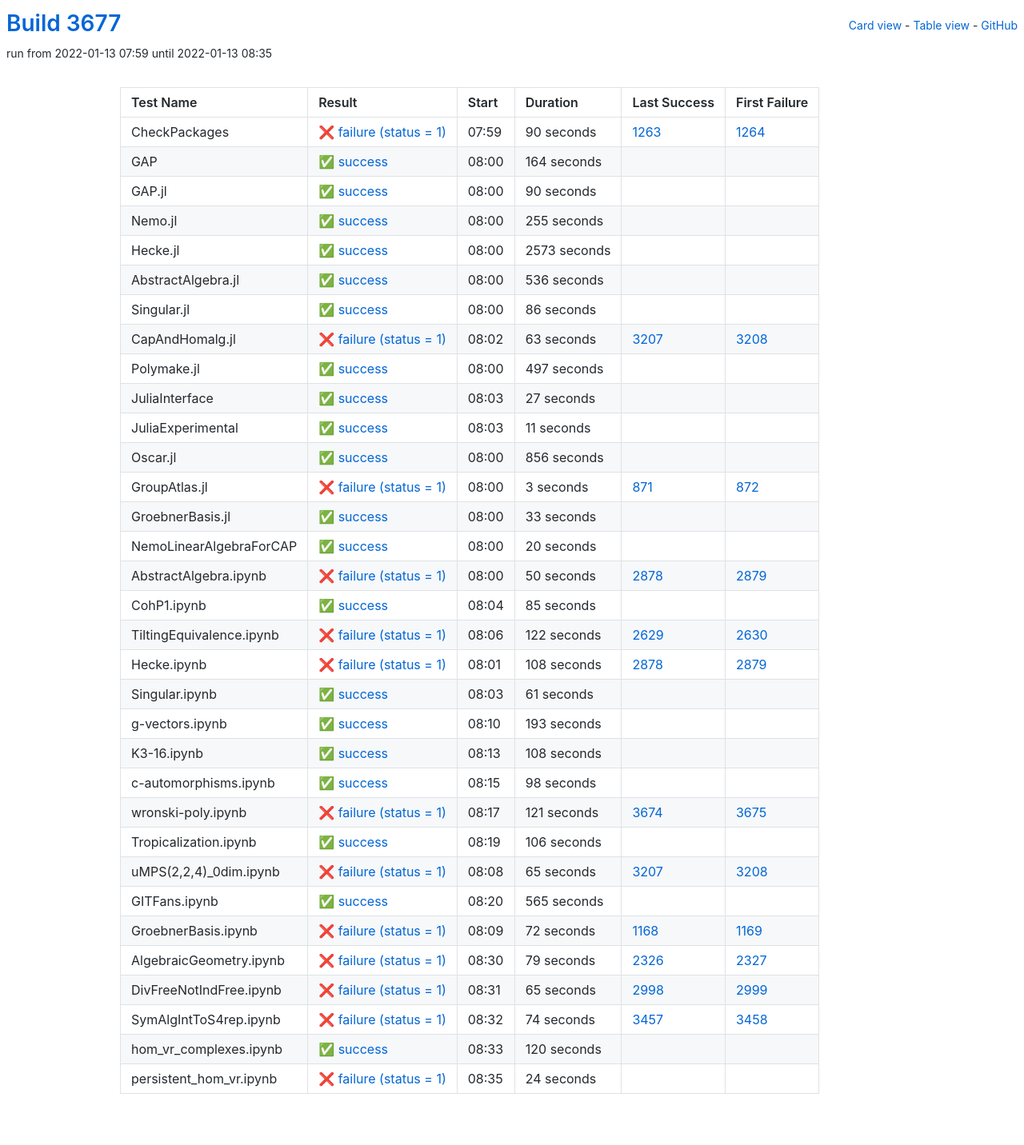
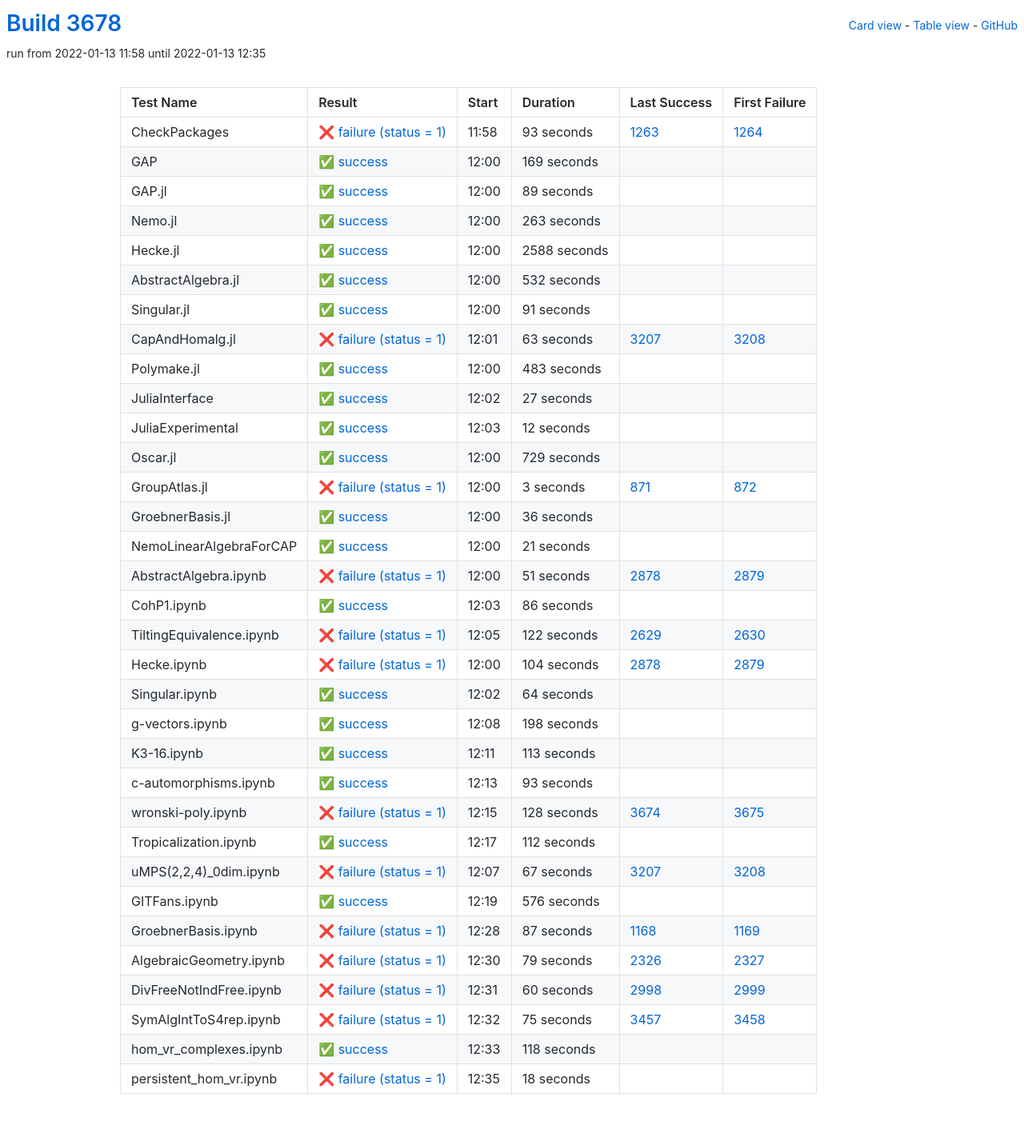
Before and after one commit to oscar-system/oscar-ci-status-stable, a Jekyll site: the page built from table.html, in a window 1280 px wide. Shown: the whole page at 80% size. Built offline with Jekyll 4.4.1, drawn with Linux system fonts in a browser that asks for light colours.

Commit message:
Build #3678

```diff
--- a/_data/ci.yml
+++ b/_data/ci.yml
@@ -1,6 +1,6 @@
 ---
-build: 3677
-build_url: https://oscarci.mathematik.uni-kl.de/job/oscar-stable/3677/
+build: 3678
+build_url: https://oscarci.mathematik.uni-kl.de/job/oscar-stable/3678/
 job: oscar-stable
 organization: oscar-system
 repo: oscar-ci-status-stable
@@ -8,92 +8,92 @@ repourl: https://github.com/oscar-system/oscar-ci-status-stable
 tests:
 - name: CheckPackages
   id: checkpackages
-  log: https://oscarci.mathematik.uni-kl.de/job/oscar-stable/3677/artifact/logs/build-3677/CheckPackages.log
-  start: 2022-01-13 07:59
+  log: https://oscarci.mathematik.uni-kl.de/job/oscar-stable/3678/artifact/logs/build-3678/CheckPackages.log
+  start: 2022-01-13 11:58
   success: false
   exitcode: 1
   status: failure
-  duration: 90
+  duration: 93
   last_success: 1263
   last_success_url: https://oscarci.mathematik.uni-kl.de/job/oscar-stable/1263/
   first_failure: 1264
   first_failure_url: https://oscarci.mathematik.uni-kl.de/job/oscar-stable/1264/
 - name: GAP
   id: gap
-  log: https://oscarci.mathematik.uni-kl.de/job/oscar-stable/3677/artifact/logs/build-3677/GAP.log
-  start: 2022-01-13 08:00
+  log: https://oscarci.mathematik.uni-kl.de/job/oscar-stable/3678/artifact/logs/build-3678/GAP.log
+  start: 2022-01-13 12:00
   success: true
   exitcode: 0
   status: success
-  duration: 164
+  duration: 169
   last_success: false
   last_success_url:
   first_failure: false
   first_failure_url:
 - name: GAP.jl
   id: gap-jl
-  log: https://oscarci.mathematik.uni-kl.de/job/oscar-stable/3677/artifact/logs/build-3677/GAP.jl.log
-  start: 2022-01-13 08:00
+  log: https://oscarci.mathematik.uni-kl.de/job/oscar-stable/3678/artifact/logs/build-3678/GAP.jl.log
+  start: 2022-01-13 12:00
   success: true
   exitcode: 0
   status: success
-  duration: 90
+  duration: 89
   last_success: false
   last_success_url:
   first_failure: false
   first_failure_url:
 - name: Nemo.jl
   id: nemo-jl
-  log: https://oscarci.mathematik.uni-kl.de/job/oscar-stable/3677/artifact/logs/build-3677/Nemo.jl.log
-  start: 2022-01-13 08:00
+  log: https://oscarci.mathematik.uni-kl.de/job/oscar-stable/3678/artifact/logs/build-3678/Nemo.jl.log
+  start: 2022-01-13 12:00
   success: true
   exitcode: 0
   status: success
-  duration: 255
+  duration: 263
   last_success: false
   last_success_url:
   first_failure: false
   first_failure_url:
 - name: Hecke.jl
   id: hecke-jl
-  log: https://oscarci.mathematik.uni-kl.de/job/oscar-stable/3677/artifact/logs/build-3677/Hecke.jl.log
-  start: 2022-01-13 08:00
+  log: https://oscarci.mathematik.uni-kl.de/job/oscar-stable/3678/artifact/logs/build-3678/Hecke.jl.log
+  start: 2022-01-13 12:00
   success: true
   exitcode: 0
   status: success
-  duration: 2573
+  duration: 2588
   last_success: false
   last_success_url:
   first_failure: false
   first_failure_url:
 - name: AbstractAlgebra.jl
   id: abstractalgebra-jl
-  log: https://oscarci.mathematik.uni-kl.de/job/oscar-stable/3677/artifact/logs/build-3677/AbstractAlgebra.jl.log
-  start: 2022-01-13 08:00
+  log: https://oscarci.mathematik.uni-kl.de/job/oscar-stable/3678/artifact/logs/build-3678/AbstractAlgebra.jl.log
+  start: 2022-01-13 12:00
   success: true
   exitcode: 0
   status: success
-  duration: 536
+  duration: 532
   last_success: false
   last_success_url:
   first_failure: false
   first_failure_url:
 - name: Singular.jl
   id: singular-jl
-  log: https://oscarci.mathematik.uni-kl.de/job/oscar-stable/3677/artifact/logs/build-3677/Singular.jl.log
-  start: 2022-01-13 08:00
+  log: https://oscarci.mathematik.uni-kl.de/job/oscar-stable/3678/artifact/logs/build-3678/Singular.jl.log
+  start: 2022-01-13 12:00
   success: true
   exitcode: 0
   status: success
-  duration: 86
+  duration: 91
   last_success: false
   last_success_url:
   first_failure: false
   first_failure_url:
 - name: CapAndHomalg.jl
   id: capandhomalg-jl
-  log: https://oscarci.mathematik.uni-kl.de/job/oscar-stable/3677/artifact/logs/build-3677/CapAndHomalg.jl.log
-  start: 2022-01-13 08:02
+  log: https://oscarci.mathematik.uni-kl.de/job/oscar-stable/3678/artifact/logs/build-3678/CapAndHomalg.jl.log
+  start: 2022-01-13 12:01
   success: false
   exitcode: 1
   status: failure
@@ -104,20 +104,20 @@ tests:
   first_failure_url: https://oscarci.mathematik.uni-kl.de/job/oscar-stable/3208/
 - name: Polymake.jl
   id: polymake-jl
-  log: https://oscarci.mathematik.uni-kl.de/job/oscar-stable/3677/artifact/logs/build-3677/Polymake.jl.log
-  start: 2022-01-13 08:00
+  log: https://oscarci.mathematik.uni-kl.de/job/oscar-stable/3678/artifact/logs/build-3678/Polymake.jl.log
+  start: 2022-01-13 12:00
   success: true
   exitcode: 0
   status: success
-  duration: 497
+  duration: 483
   last_success: false
   last_success_url:
   first_failure: false
   first_failure_url:
 - name: JuliaInterface
   id: juliainterface
-  log: https://oscarci.mathematik.uni-kl.de/job/oscar-stable/3677/artifact/logs/build-3677/JuliaInterface.log
-  start: 2022-01-13 08:03
+  log: https://oscarci.mathematik.uni-kl.de/job/oscar-stable/3678/artifact/logs/build-3678/JuliaInterface.log
+  start: 2022-01-13 12:02
   success: true
   exitcode: 0
   status: success
@@ -128,32 +128,32 @@ tests:
   first_failure_url:
 - name: JuliaExperimental
   id: juliaexperimental
-  log: https://oscarci.mathematik.uni-kl.de/job/oscar-stable/3677/artifact/logs/build-3677/JuliaExperimental.log
-  start: 2022-01-13 08:03
+  log: https://oscarci.mathematik.uni-kl.de/job/oscar-stable/3678/artifact/logs/build-3678/JuliaExperimental.log
+  start: 2022-01-13 12:03
   success: true
   exitcode: 0
   status: success
-  duration: 11
+  duration: 12
   last_success: false
   last_success_url:
   first_failure: false
   first_failure_url:
 - name: Oscar.jl
   id: oscar-jl
-  log: https://oscarci.mathematik.uni-kl.de/job/oscar-stable/3677/artifact/logs/build-3677/Oscar.jl.log
-  start: 2022-01-13 08:00
+  log: https://oscarci.mathematik.uni-kl.de/job/oscar-stable/3678/artifact/logs/build-3678/Oscar.jl.log
+  start: 2022-01-13 12:00
   success: true
   exitcode: 0
   status: success
-  duration: 856
+  duration: 729
   last_success: false
   last_success_url:
   first_failure: false
   first_failure_url:
 - name: GroupAtlas.jl
   id: groupatlas-jl
-  log: https://oscarci.mathematik.uni-kl.de/job/oscar-stable/3677/artifact/logs/build-3677/GroupAtlas.jl.log
-  start: 2022-01-13 08:00
+  log: https://oscarci.mathematik.uni-kl.de/job/oscar-stable/3678/artifact/logs/build-3678/GroupAtlas.jl.log
+  start: 2022-01-13 12:00
   success: false
   exitcode: 1
   status: failure
@@ -164,56 +164,56 @@ tests:
   first_failure_url: https://oscarci.mathematik.uni-kl.de/job/oscar-stable/872/
 - name: GroebnerBasis.jl
   id: groebnerbasis-jl
-  log: https://oscarci.mathematik.uni-kl.de/job/oscar-stable/3677/artifact/logs/build-3677/GroebnerBasis.jl.log
-  start: 2022-01-13 08:00
+  log: https://oscarci.mathematik.uni-kl.de/job/oscar-stable/3678/artifact/logs/build-3678/GroebnerBasis.jl.log
+  start: 2022-01-13 12:00
   success: true
   exitcode: 0
   status: success
-  duration: 33
+  duration: 36
   last_success: false
   last_success_url:
   first_failure: false
   first_failure_url:
 - name: NemoLinearAlgebraForCAP
   id: nemolinearalgebraforcap
-  log: https://oscarci.mathematik.uni-kl.de/job/oscar-stable/3677/artifact/logs/build-3677/NemoLinearAlgebraForCAP.log
-  start: 2022-01-13 08:00
+  log: https://oscarci.mathematik.uni-kl.de/job/oscar-stable/3678/artifact/logs/build-3678/NemoLinearAlgebraForCAP.log
+  start: 2022-01-13 12:00
   success: true
   exitcode: 0
   status: success
-  duration: 20
+  duration: 21
   last_success: false
   last_success_url:
   first_failure: false
   first_failure_url:
 - name: AbstractAlgebra.ipynb
   id: abstractalgebra-ipynb
-  log: https://oscarci.mathematik.uni-kl.de/job/oscar-stable/3677/artifact/logs/build-3677/AbstractAlgebra.ipynb.log
-  start: 2022-01-13 08:00
+  log: https://oscarci.mathematik.uni-kl.de/job/oscar-stable/3678/artifact/logs/build-3678/AbstractAlgebra.ipynb.log
+  start: 2022-01-13 12:00
   success: false
   exitcode: 1
   status: failure
-  duration: 50
+  duration: 51
   last_success: 2878
   last_success_url: https://oscarci.mathematik.uni-kl.de/job/oscar-stable/2878/
   first_failure: 2879
   first_failure_url: https://oscarci.mathematik.uni-kl.de/job/oscar-stable/2879/
 - name: CohP1.ipynb
   id: cohp1-ipynb
-  log: https://oscarci.mathematik.uni-kl.de/job/oscar-stable/3677/artifact/logs/build-3677/CohP1.ipynb.log
-  start: 2022-01-13 08:04
+  log: https://oscarci.mathematik.uni-kl.de/job/oscar-stable/3678/artifact/logs/build-3678/CohP1.ipynb.log
+  start: 2022-01-13 12:03
   success: true
   exitcode: 0
   status: success
-  duration: 85
+  duration: 86
   last_success: false
   last_success_url:
   first_failure: false
   first_failure_url:
 - name: TiltingEquivalence.ipynb
   id: tiltingequivalence-ipynb
-  log: https://oscarci.mathematik.uni-kl.de/job/oscar-stable/3677/artifact/logs/build-3677/TiltingEquivalence.ipynb.log
-  start: 2022-01-13 08:06
+  log: https://oscarci.mathematik.uni-kl.de/job/oscar-stable/3678/artifact/logs/build-3678/TiltingEquivalence.ipynb.log
+  start: 2022-01-13 12:05
   success: false
   exitcode: 1
   status: failure
@@ -224,128 +224,128 @@ tests:
   first_failure_url: https://oscarci.mathematik.uni-kl.de/job/oscar-stable/2630/
 - name: Hecke.ipynb
   id: hecke-ipynb
-  log: https://oscarci.mathematik.uni-kl.de/job/oscar-stable/3677/artifact/logs/build-3677/Hecke.ipynb.log
-  start: 2022-01-13 08:01
+  log: https://oscarci.mathematik.uni-kl.de/job/oscar-stable/3678/artifact/logs/build-3678/Hecke.ipynb.log
+  start: 2022-01-13 12:00
   success: false
   exitcode: 1
   status: failure
-  duration: 108
+  duration: 104
   last_success: 2878
   last_success_url: https://oscarci.mathematik.uni-kl.de/job/oscar-stable/2878/
   first_failure: 2879
   first_failure_url: https://oscarci.mathematik.uni-kl.de/job/oscar-stable/2879/
 - name: Singular.ipynb
   id: singular-ipynb
-  log: https://oscarci.mathematik.uni-kl.de/job/oscar-stable/3677/artifact/logs/build-3677/Singular.ipynb.log
-  start: 2022-01-13 08:03
+  log: https://oscarci.mathematik.uni-kl.de/job/oscar-stable/3678/artifact/logs/build-3678/Singular.ipynb.log
+  start: 2022-01-13 12:02
   success: true
   exitcode: 0
   status: success
-  duration: 61
+  duration: 64
   last_success: false
   last_success_url:
   first_failure: false
   first_failure_url:
 - name: g-vectors.ipynb
   id: g-vectors-ipynb
-  log: https://oscarci.mathematik.uni-kl.de/job/oscar-stable/3677/artifact/logs/build-3677/g-vectors.ipynb.log
-  start: 2022-01-13 08:10
+  log: https://oscarci.mathematik.uni-kl.de/job/oscar-stable/3678/artifact/logs/build-3678/g-vectors.ipynb.log
+  start: 2022-01-13 12:08
   success: true
   exitcode: 0
   status: success
-  duration: 193
+  duration: 198
   last_success: false
   last_success_url:
   first_failure: false
   first_failure_url:
 - name: K3-16.ipynb
   id: k3-16-ipynb
-  log: https://oscarci.mathematik.uni-kl.de/job/oscar-stable/3677/artifact/logs/build-3677/K3-16.ipynb.log
-  start: 2022-01-13 08:13
+  log: https://oscarci.mathematik.uni-kl.de/job/oscar-stable/3678/artifact/logs/build-3678/K3-16.ipynb.log
+  start: 2022-01-13 12:11
   success: true
   exitcode: 0
   status: success
-  duration: 108
+  duration: 113
   last_success: false
   last_success_url:
   first_failure: false
   first_failure_url:
 - name: c-automorphisms.ipynb
   id: c-automorphisms-ipynb
-  log: https://oscarci.mathematik.uni-kl.de/job/oscar-stable/3677/artifact/logs/build-3677/c-automorphisms.ipynb.log
-  start: 2022-01-13 08:15
+  log: https://oscarci.mathematik.uni-kl.de/job/oscar-stable/3678/artifact/logs/build-3678/c-automorphisms.ipynb.log
+  start: 2022-01-13 12:13
   success: true
   exitcode: 0
   status: success
-  duration: 98
+  duration: 93
   last_success: false
   last_success_url:
   first_failure: false
   first_failure_url:
 - name: wronski-poly.ipynb
   id: wronski-poly-ipynb
-  log: https://oscarci.mathematik.uni-kl.de/job/oscar-stable/3677/artifact/logs/build-3677/wronski-poly.ipynb.log
-  start: 2022-01-13 08:17
+  log: https://oscarci.mathematik.uni-kl.de/job/oscar-stable/3678/artifact/logs/build-3678/wronski-poly.ipynb.log
+  start: 2022-01-13 12:15
   success: false
   exitcode: 1
   status: failure
-  duration: 121
+  duration: 128
   last_success: 3674
   last_success_url: https://oscarci.mathematik.uni-kl.de/job/oscar-stable/3674/
   first_failure: 3675
   first_failure_url: https://oscarci.mathematik.uni-kl.de/job/oscar-stable/3675/
 - name: Tropicalization.ipynb
   id: tropicalization-ipynb
-  log: https://oscarci.mathematik.uni-kl.de/job/oscar-stable/3677/artifact/logs/build-3677/Tropicalization.ipynb.log
-  start: 2022-01-13 08:19
+  log: https://oscarci.mathematik.uni-kl.de/job/oscar-stable/3678/artifact/logs/build-3678/Tropicalization.ipynb.log
+  start: 2022-01-13 12:17
   success: true
   exitcode: 0
   status: success
-  duration: 106
+  duration: 112
   last_success: false
   last_success_url:
   first_failure: false
   first_failure_url:
 - name: uMPS(2,2,4)_0dim.ipynb
   id: umps-2-2-4-0dim-ipynb
-  log: https://oscarci.mathematik.uni-kl.de/job/oscar-stable/3677/artifact/logs/build-3677/uMPS-2-2-4-_0dim.ipynb.log
-  start: 2022-01-13 08:08
+  log: https://oscarci.mathematik.uni-kl.de/job/oscar-stable/3678/artifact/logs/build-3678/uMPS-2-2-4-_0dim.ipynb.log
+  start: 2022-01-13 12:07
   success: false
   exitcode: 1
   status: failure
-  duration: 65
+  duration: 67
   last_success: 3207
   last_success_url: https://oscarci.mathematik.uni-kl.de/job/oscar-stable/3207/
   first_failure: 3208
   first_failure_url: https://oscarci.mathematik.uni-kl.de/job/oscar-stable/3208/
 - name: GITFans.ipynb
   id: gitfans-ipynb
-  log: https://oscarci.mathematik.uni-kl.de/job/oscar-stable/3677/artifact/logs/build-3677/GITFans.ipynb.log
-  start: 2022-01-13 08:20
+  log: https://oscarci.mathematik.uni-kl.de/job/oscar-stable/3678/artifact/logs/build-3678/GITFans.ipynb.log
+  start: 2022-01-13 12:19
   success: true
   exitcode: 0
   status: success
-  duration: 565
+  duration: 576
   last_success: false
   last_success_url:
   first_failure: false
   first_failure_url:
 - name: GroebnerBasis.ipynb
   id: groebnerbasis-ipynb
-  log: https://oscarci.mathematik.uni-kl.de/job/oscar-stable/3677/artifact/logs/build-3677/GroebnerBasis.ipynb.log
-  start: 2022-01-13 08:09
+  log: https://oscarci.mathematik.uni-kl.de/job/oscar-stable/3678/artifact/logs/build-3678/GroebnerBasis.ipynb.log
+  start: 2022-01-13 12:28
   success: false
   exitcode: 1
   status: failure
-  duration: 72
+  duration: 87
   last_success: 1168
   last_success_url: https://oscarci.mathematik.uni-kl.de/job/oscar-stable/1168/
   first_failure: 1169
   first_failure_url: https://oscarci.mathematik.uni-kl.de/job/oscar-stable/1169/
 - name: AlgebraicGeometry.ipynb
   id: algebraicgeometry-ipynb
-  log: https://oscarci.mathematik.uni-kl.de/job/oscar-stable/3677/artifact/logs/build-3677/AlgebraicGeometry.ipynb.log
-  start: 2022-01-13 08:30
+  log: https://oscarci.mathematik.uni-kl.de/job/oscar-stable/3678/artifact/logs/build-3678/AlgebraicGeometry.ipynb.log
+  start: 2022-01-13 12:30
   success: false
   exitcode: 1
   status: failure
@@ -356,48 +356,48 @@ tests:
   first_failure_url: https://oscarci.mathematik.uni-kl.de/job/oscar-stable/2327/
 - name: DivFreeNotIndFree.ipynb
   id: divfreenotindfree-ipynb
-  log: https://oscarci.mathematik.uni-kl.de/job/oscar-stable/3677/artifact/logs/build-3677/DivFreeNotIndFree.ipynb.log
-  start: 2022-01-13 08:31
+  log: https://oscarci.mathematik.uni-kl.de/job/oscar-stable/3678/artifact/logs/build-3678/DivFreeNotIndFree.ipynb.log
+  start: 2022-01-13 12:31
   success: false
   exitcode: 1
   status: failure
-  duration: 65
+  duration: 60
   last_success: 2998
   last_success_url: https://oscarci.mathematik.uni-kl.de/job/oscar-stable/2998/
   first_failure: 2999
   first_failure_url: https://oscarci.mathematik.uni-kl.de/job/oscar-stable/2999/
 - name: SymAlgIntToS4rep.ipynb
   id: symalginttos4rep-ipynb
-  log: https://oscarci.mathematik.uni-kl.de/job/oscar-stable/3677/artifact/logs/build-3677/SymAlgIntToS4rep.ipynb.log
-  start: 2022-01-13 08:32
+  log: https://oscarci.mathematik.uni-kl.de/job/oscar-stable/3678/artifact/logs/build-3678/SymAlgIntToS4rep.ipynb.log
+  start: 2022-01-13 12:32
   success: false
   exitcode: 1
   status: failure
-  duration: 74
+  duration: 75
   last_success: 3457
   last_success_url: https://oscarci.mathematik.uni-kl.de/job/oscar-stable/3457/
   first_failure: 3458
   first_failure_url: https://oscarci.mathematik.uni-kl.de/job/oscar-stable/3458/
 - name: hom_vr_complexes.ipynb
   id: hom-vr-complexes-ipynb
-  log: https://oscarci.mathematik.uni-kl.de/job/oscar-stable/3677/artifact/logs/build-3677/hom_vr_complexes.ipynb.log
-  start: 2022-01-13 08:33
+  log: https://oscarci.mathematik.uni-kl.de/job/oscar-stable/3678/artifact/logs/build-3678/hom_vr_complexes.ipynb.log
+  start: 2022-01-13 12:33
   success: true
   exitcode: 0
   status: success
-  duration: 120
+  duration: 118
   last_success: false
   last_success_url:
   first_failure: false
   first_failure_url:
 - name: persistent_hom_vr.ipynb
   id: persistent-hom-vr-ipynb
-  log: https://oscarci.mathematik.uni-kl.de/job/oscar-stable/3677/artifact/logs/build-3677/persistent_hom_vr.ipynb.log
-  start: 2022-01-13 08:35
+  log: https://oscarci.mathematik.uni-kl.de/job/oscar-stable/3678/artifact/logs/build-3678/persistent_hom_vr.ipynb.log
+  start: 2022-01-13 12:35
   success: false
   exitcode: 1
   status: failure
-  duration: 24
+  duration: 18
   last_success: false
   last_success_url:
   first_failure: false
```
Also changed, not shown: README.md.
